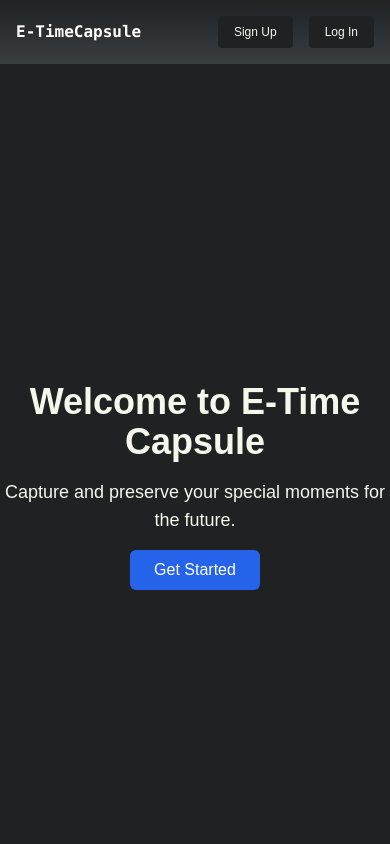
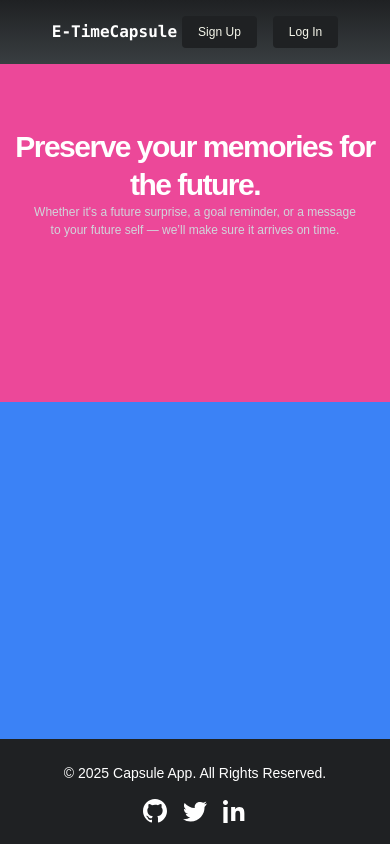
Before and after one commit to janakshukla/e-timecapsule, a Next.js app: page / in a window 390 px wide. Shown: the top 844 px of the page. Built offline with nearby package versions, Linux system fonts and the light colour scheme; no server answers; a web font is replaced by a local one.

Commit message:
Refactor Home page layout and enhance Navbar styling for improved responsiveness

```diff
--- a/app/page.js
+++ b/app/page.js
@@ -6,18 +6,38 @@ export default function Home() {
 
 
   return (
-    <div className="min-h-screen flex flex-col items-center justify-center bg-primary-300
-    text-secondry-100 py-10">
-      <section className="text-center space-y-4">
-        <h1 className="text-4xl font-bold">Welcome to E-Time Capsule</h1>
-        <p className="text-lg">
-          Capture and preserve your special moments for the future.
-        </p>
-        <Link href="/dashboard"> <button  className="px-6 mt-4 py-2 bg-blue-600 text-white rounded-md hover:bg-blue-500">
-          Get Started
-        </button>
-        </Link>
-      </section>
+    <div className="flex max-sm:flex-col items-center h-[80dvh]  w-full">
+
+      {/* left div */}
+      <div
+        className="sm:w-1/2 h-full w-svw max-sm:h-1/2 text-white  bg-pink-500"
+      >
+        {/* upper section */}
+        <section>
+          <h1
+            className="text-3xl m-auto text-center tracking-tighter sm:text-5xl mt-16 leading-tight md:mt-32 font-bold "
+          >Preserve your memories for the future.</h1>
+          <p
+            className="text-gray-300 mx-8 lg:mx-32 text-xs md:text-sm text-center text-wrap leading-normal"
+          >Whether it's a future surprise, a goal reminder, or a message to your future self — we’ll make sure it arrives on time.</p>
+
+        </section>
+        {/* lower section */}
+        <section>
+          <div className="">
+            <div></div>
+            <div></div>
+          </div>
+          <div></div>
+
+        </section>
+
+      </div>
+      {/*Right div*/}
+      <div
+        className="sm:w-1/2 h-full w-svw max-sm:h-1/2 bg-blue-500"
+      ></div>
+
     </div>
   );
 }
--- a/components/Navbar.jsx
+++ b/components/Navbar.jsx
@@ -8,8 +8,8 @@ const Navbar = () => {
   const [isOpen, setIsOpen] = React.useState(false);
   return (
     <>
-      <nav className="from-transparent bg-gradient-to-b to-primary-100 p-4 shadow-md">
-        <div className="container mx-auto flex justify-between items-center text-white">
+      <nav className="from-transparent  bg-gradient-to-b to-primary-100 p-4 shadow-md">
+        <div className="container w-4/5 mx-auto flex justify-between items-center text-white">
           {/* Brand Name */}
           <Link
             href="/"
```
